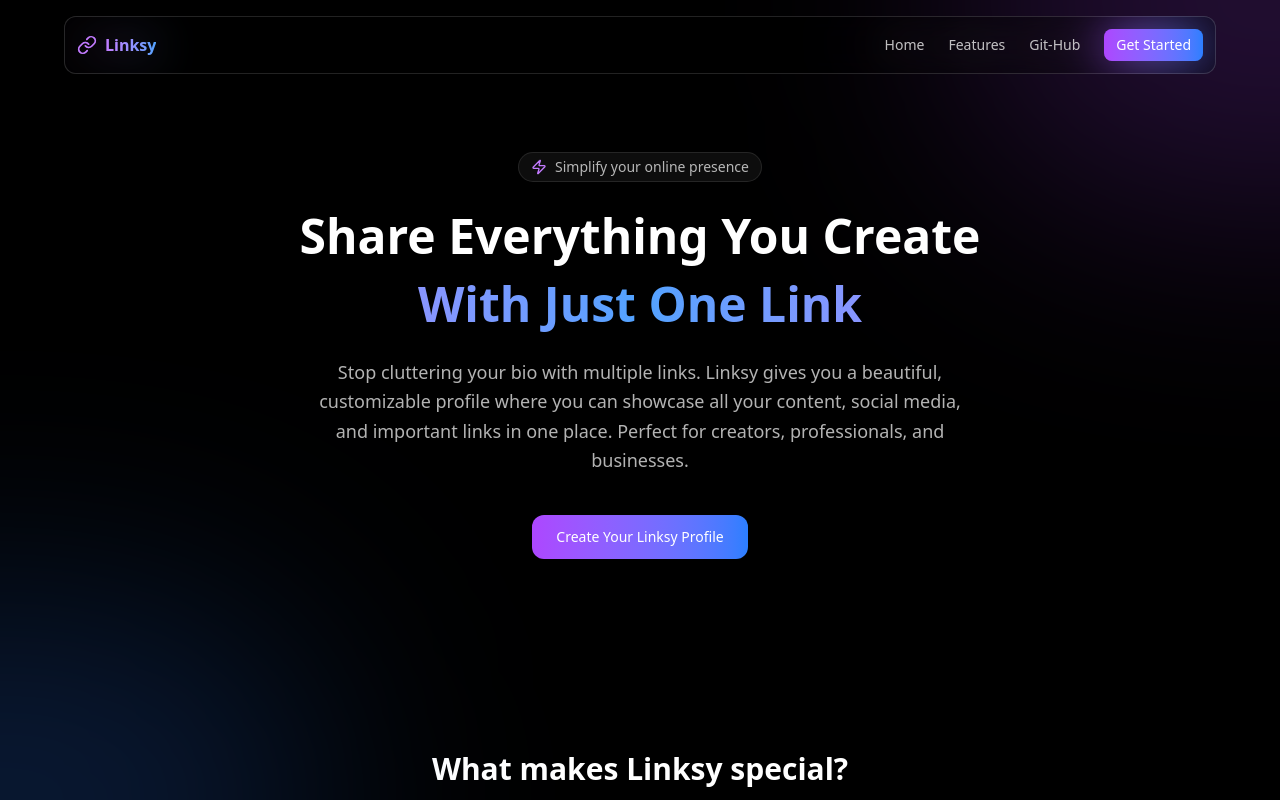
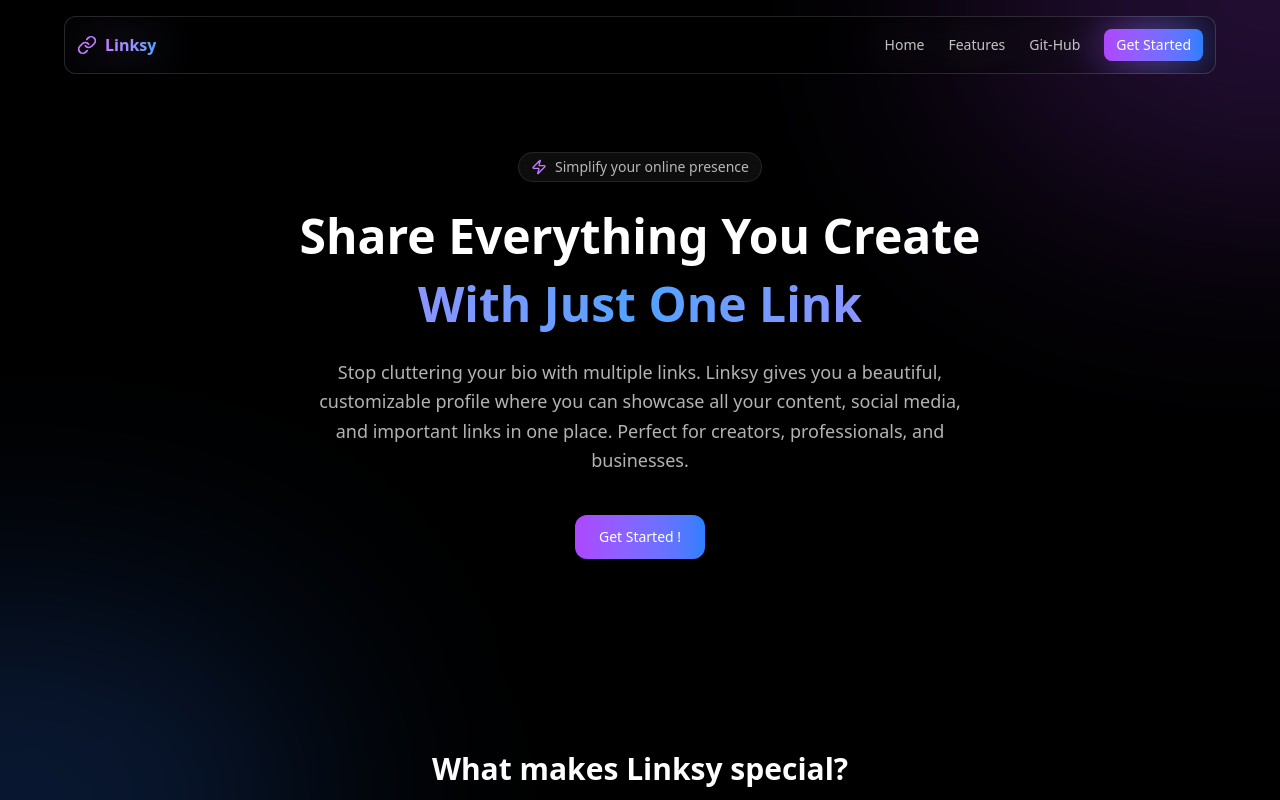
Before and after one commit to Shubham-1068/Linksy, a Next.js app: page / in a window 1280 px wide. Shown: the top 800 px of the page. Built offline with nearby package versions, Linux system fonts and the light colour scheme; no server answers.

Commit message:
changed content

```diff
--- a/src/app/page.jsx
+++ b/src/app/page.jsx
@@ -43,7 +43,7 @@ export default function HomePage() {
 
             <div className="flex flex-col sm:flex-row justify-center gap-3 pt-4">
               <button onClick={() => router.push("/login")} className="px-6 py-3 rounded-xl bg-gradient-to-r from-purple-500 to-blue-500 text-white text-sm font-medium hover:opacity-90 transition-opacity">
-                Create Your Linksy Profile
+                Get Started !
               </button>
             </div>
           </div>
```
